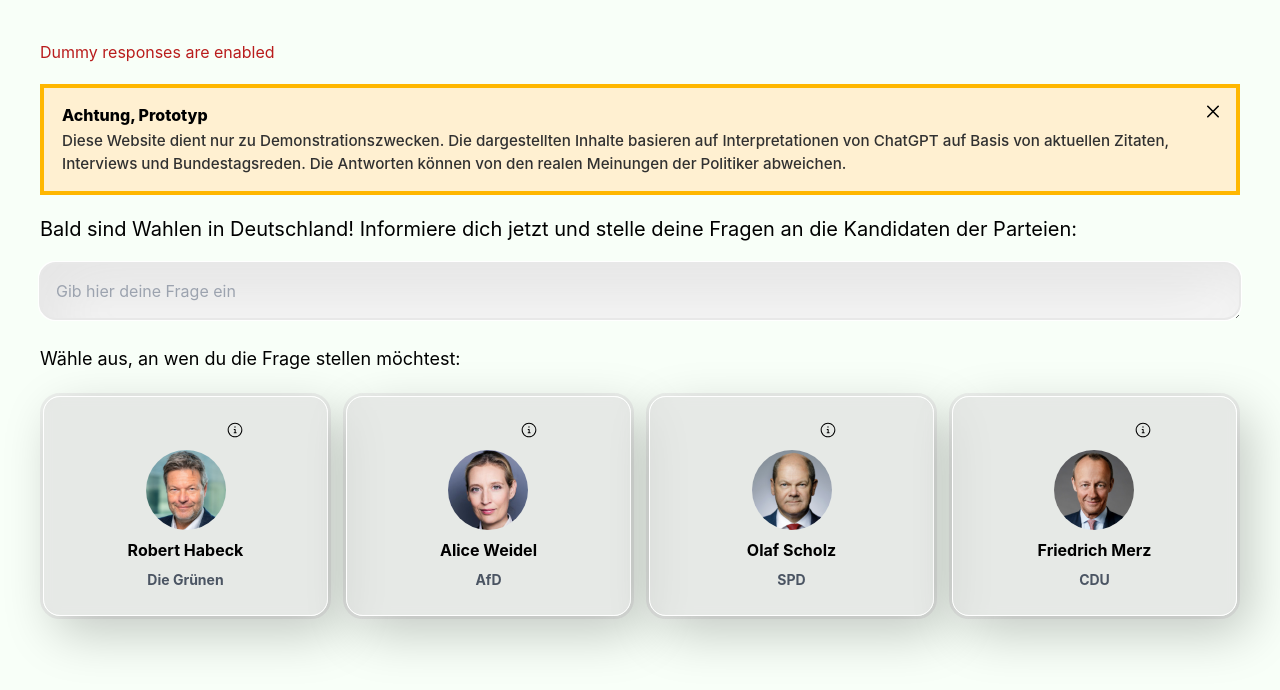
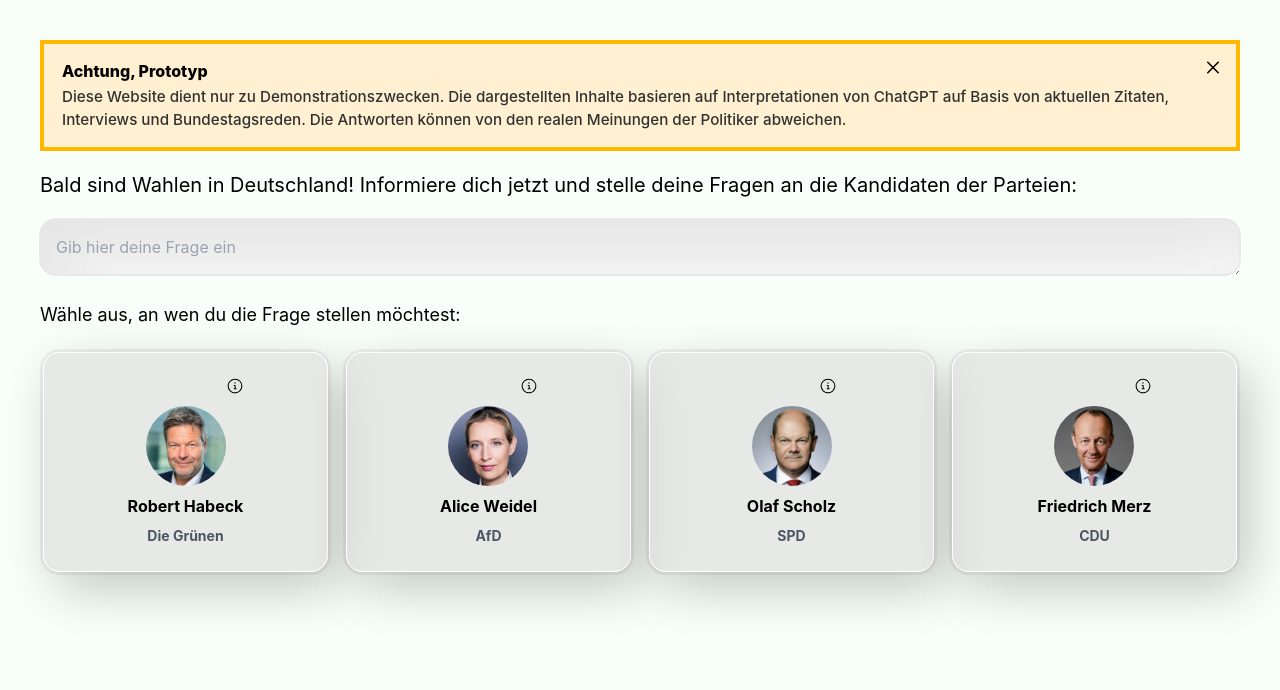
Before and after one commit to potpiejimmy/ask-a-person, a React (Create React App) app: page / in a window 1280 px wide. Shown: the top 690 px of the page. Built offline with nearby package versions, Linux system fonts and the light colour scheme.

Commit message:
dummy off

```diff
--- a/src/App.tsx
+++ b/src/App.tsx
@@ -11,7 +11,7 @@
   response: string;
 }
 
-const DUMMY_RESPONSES = true;
+const DUMMY_RESPONSES = false;
 
 function App() {
 
```
